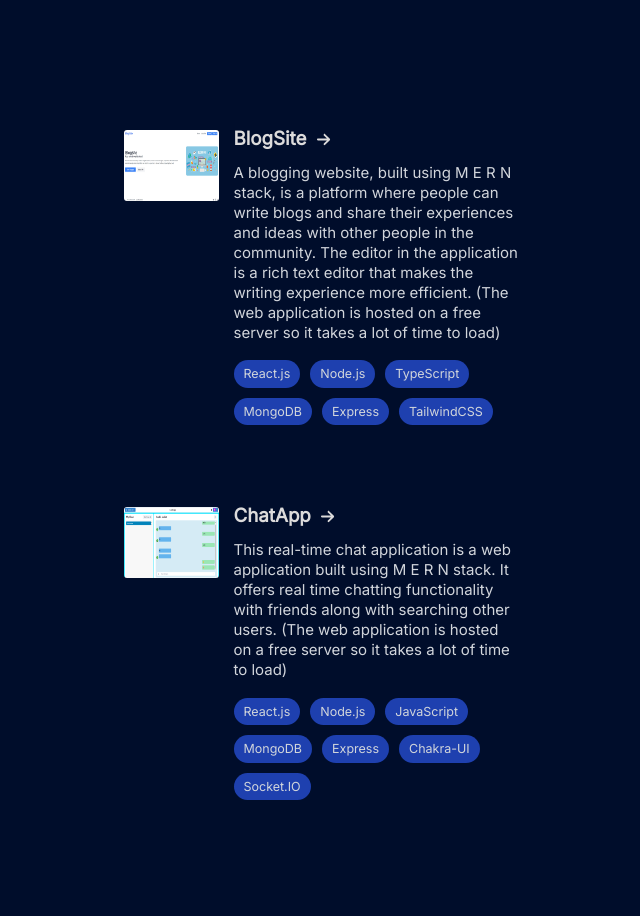
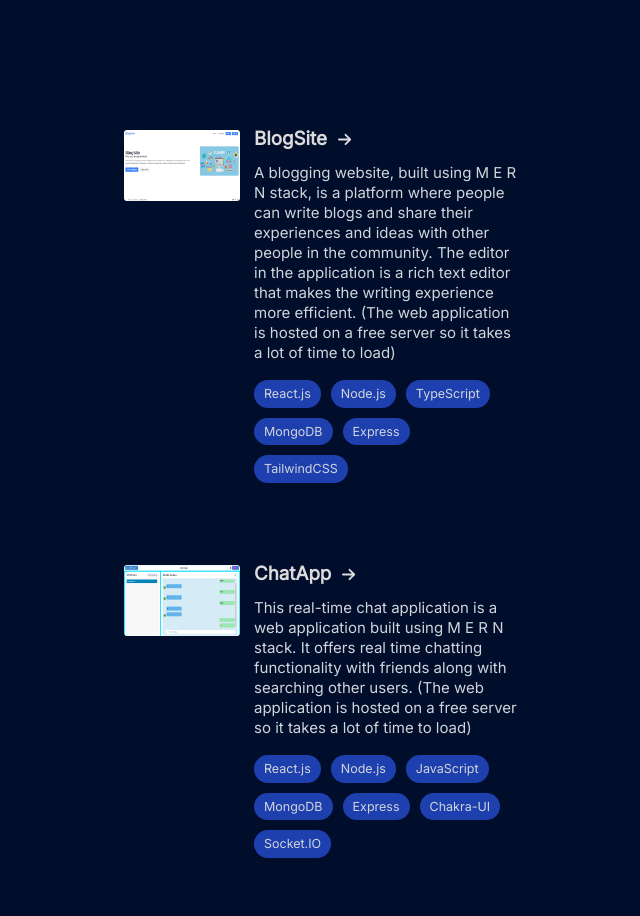
Before and after one commit to kartikjoshi267/NewPortfolio, a React (Vite) app: page / in a window 1280 px wide. Shown: the part 1420-2336 px from the top of the page, without its empty margins (546-1186 px from the left). Built offline with nearby package versions, Linux system fonts and the light colour scheme.

Commit message:
Improve project card width responsiveness

```diff
--- a/src/components/card/ProjectsCard.jsx
+++ b/src/components/card/ProjectsCard.jsx
@@ -6,7 +6,7 @@ import Tags from '../miscellaneous/Tags'
 const ProjectsCard = ({ project }) => {
   return (
     <a href={project.githubRepo} target='_blank' className='group/project-card flex flex-col-reverse lg:flex-row gap-5 items-stretch lg:items-start justify-stretch lg:justify-between h-max w-[100%] duration-150 bg-transparent lg:hover:bg-[#2231a35d] hover:!opacity-100 lg:group-hover:opacity-50 p-7 rounded-lg'>
-      <img src={project.image} className='w-3/4 lg:w-1/4 h-[125px] lg:h-[75px] rounded-lg border-2 border-transparent lg:group-hover/project-card:border-gray-400 duration-150' />
+      <img src={project.image} className='w-3/4 max-w-[250px] lg:min-w-[120px] lg:w-1/4 h-[125px] lg:h-[75px] rounded-lg border-2 border-transparent lg:group-hover/project-card:border-gray-400 duration-150' />
       <div className='flex flex-col gap-5 lg:w-3/4'>
         <h4 className='text-3xl font-semibold lg:group-hover/project-card:text-[#3aebff] duration-150'>
           {project.name}
```
